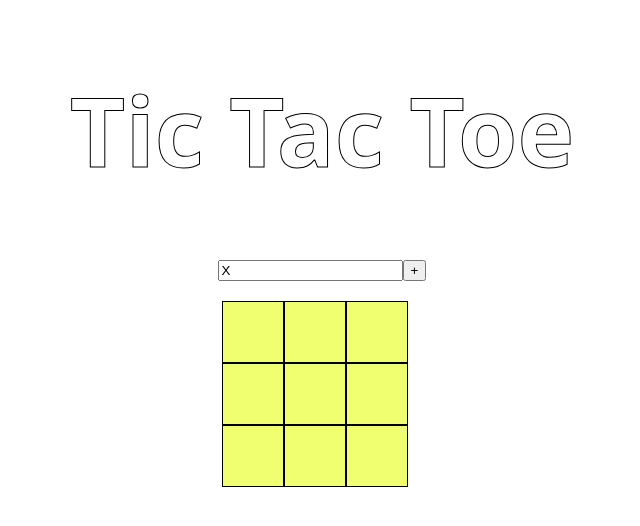
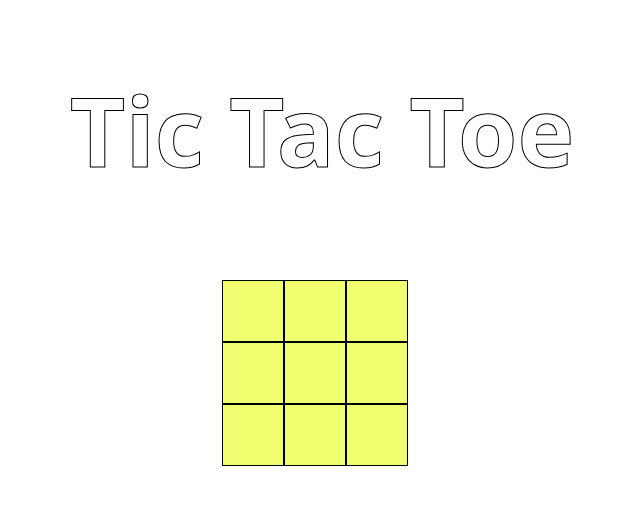
Before and after one commit to Medieinstitutet/tic-tac-toe---vue-ninaevelina, a Vue app: page / in a window 1280 px wide. Shown: the top 526 px of the page, without its empty margins (318-958 px from the left). Built offline with nearby package versions, Linux system fonts and the light colour scheme.

Commit message:
remove AddPlayer-component from App.vue

```diff
--- a/src/App.vue
+++ b/src/App.vue
@@ -7,7 +7,7 @@ import GameBoard from './components/GameBoard.vue';
  <main>
   <h1>Tic Tac Toe</h1>
   <div class="player-form">
-  <AddPlayer></AddPlayer>
+  <!-- <AddPlayer></AddPlayer> -->
   </div>
   <div class="gamecontainer">
   <GameBoard></GameBoard>
--- a/src/components/AddPlayer.vue
+++ b/src/components/AddPlayer.vue
@@ -4,19 +4,42 @@ import { ref } from 'vue';
 
 
 const symbol = ref("X");
+const player = ref("")
+
 
 const emit = defineEmits(["addPlayer"])
 
 const addPlayer = () => {
-    emit('addPlayer', symbol.value);
-    symbol.value = "";
+    emit('addPlayer', player.value);
+    symbol.value = "X";
+    player.value = "";
+    console.log(player.value);
+
 }
 
 </script>
 
 <template>
     <form @submit.prevent="addPlayer">
-    <input v-model="symbol" type="text"/>
+    <input v-model="player" type="text"/>
     <button>+</button>
     </form>
 </template>
+
+<style scoped>
+
+form {
+    display: flex;
+}
+
+input {
+    font-family: system-ui, -apple-system, BlinkMacSystemFont, 'Segoe UI', Roboto, Oxygen, Ubuntu, Cantarell, 'Open Sans', 'Helvetica Neue', sans-serif;
+    border: 3px solid black;
+}
+button {
+    font-family: system-ui, -apple-system, BlinkMacSystemFont, 'Segoe UI', Roboto, Oxygen, Ubuntu, Cantarell, 'Open Sans', 'Helvetica Neue', sans-serif;
+    background-color: black;
+    color: white;
+}
+
+</style>
```
